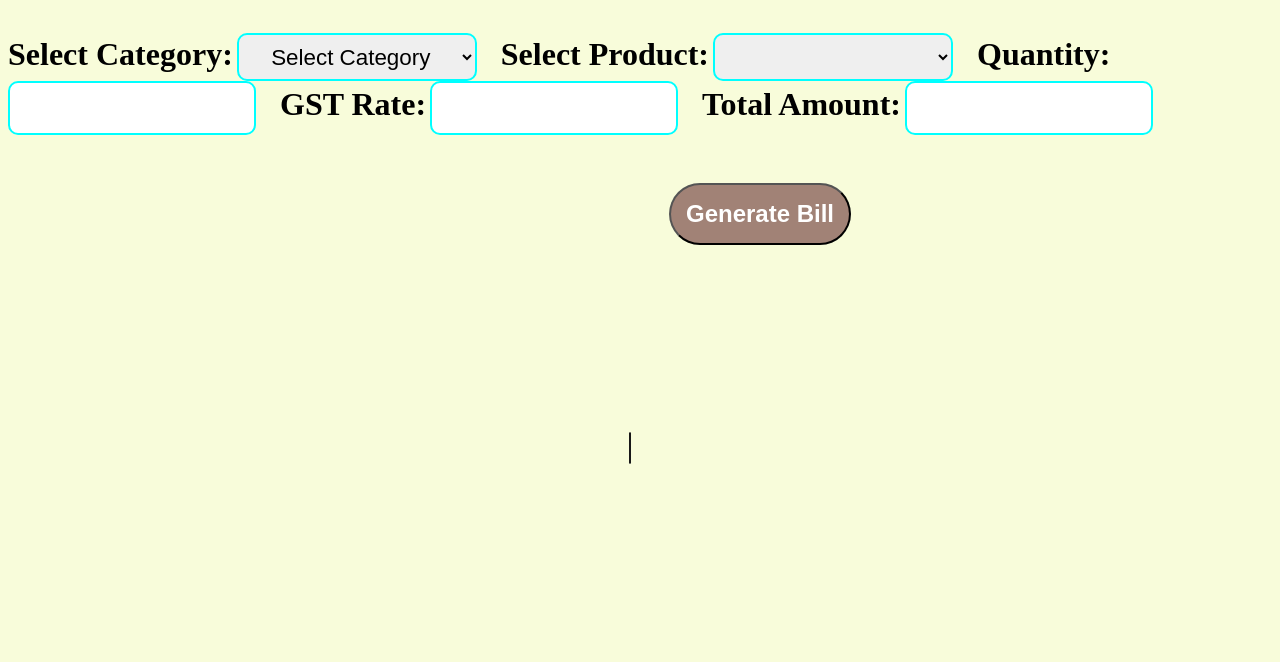
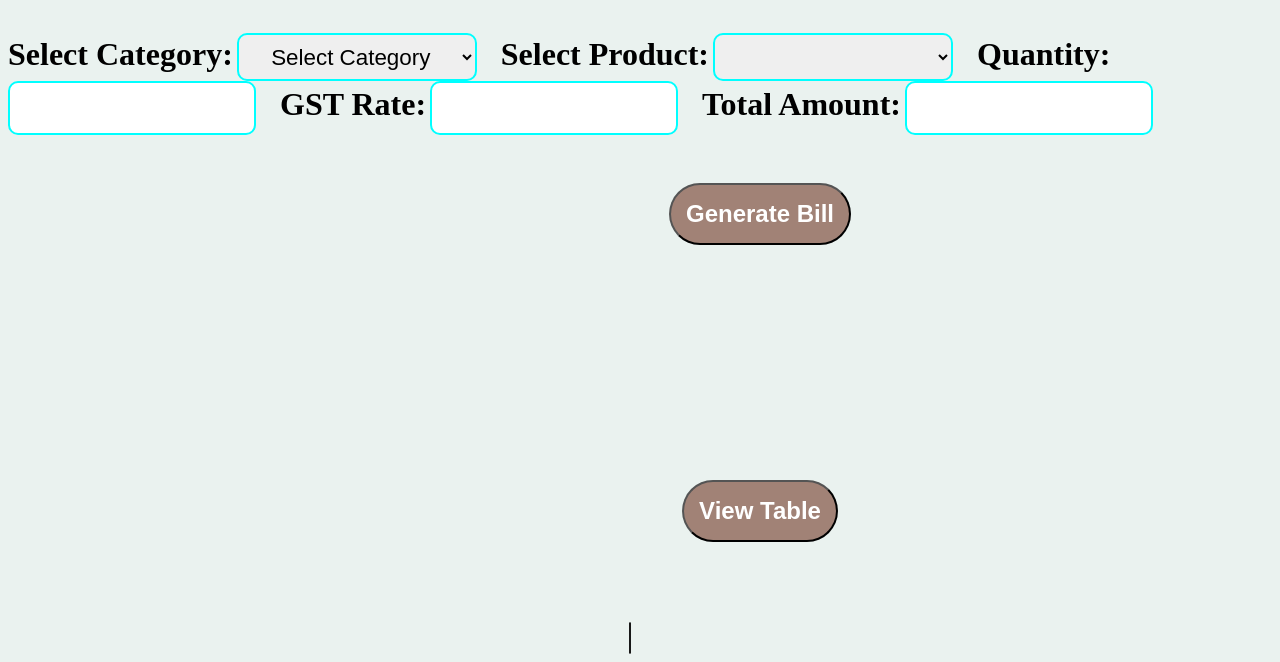
Before and after one commit to Srinidhi-codes/Product_GST_Calculation, a plain HTML site: page sale.html in a window 1280 px wide. Shown: the part 252-914 px from the top of the page. Before the commit the page ends 800 px from the top, so only its background shows below. Drawn offline with Linux system fonts and the light colour scheme.

Commit message:
Added view table button.

```diff
--- a/sale.html
+++ b/sale.html
@@ -45,7 +45,8 @@
       </form>
 
       <h1 class="billHeading"></h1>
-      <table id="billTable">
+      <button type="button" onclick="generateBill()">View Table</button>
+      <table id="billTable" border="1">
         <!-- WILL BE POPULATED FROM JS -->
       </table>
     </div>
--- a/style.css
+++ b/style.css
@@ -1,6 +1,6 @@
 /* Utility CSS Starts */
 body {
-  background-color: #f8fcda;
+  background-color: #eaf2ef;
 }
 .container {
   display: flex;
@@ -99,6 +99,8 @@ span:hover {
 .topnav a:hover {
   background-color: #00171f;
   color: rgb(255, 255, 255);
+  box-shadow: #2a3b33 0 15px 8px;
+  transition: all 0.8s ease-in-out;
 }
 
 .topnav a.active {
```
